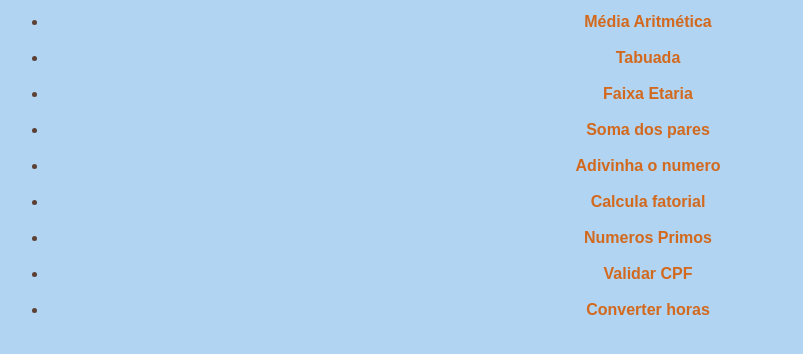
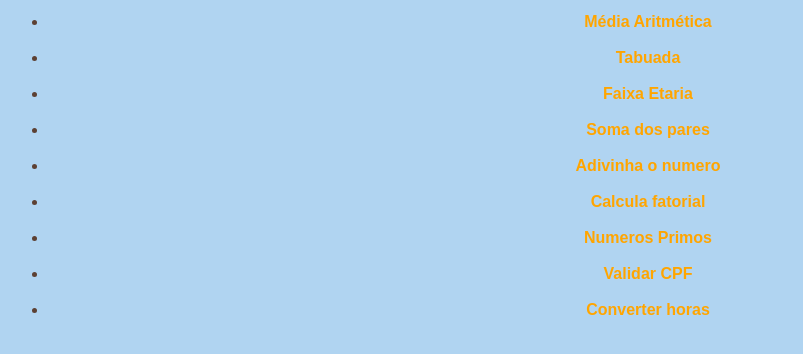
Before and after one commit to Marcos-Nascimento96/atividade-java, a plain HTML site: page index.html in a window 1280 px wide. Shown: the part 90-444 px from the top of the page, without its empty margins (12-815 px from the left). Drawn offline with Linux system fonts and the light colour scheme.

Commit message:
Deixando links do index em laranja

```diff
--- a/index.html
+++ b/index.html
@@ -3,6 +3,17 @@
 <head>
 
    <link rel="stylesheet" href="css/style.css">
+<style>
+  a {
+    color: orange;
+    text-decoration: none;
+    font-weight: bold;
+  }
+
+  a:hover {
+    color: orange;
+  }
+</style>
 
     <meta charset="UTF-8">
     <title>Atividade java </title>
```
